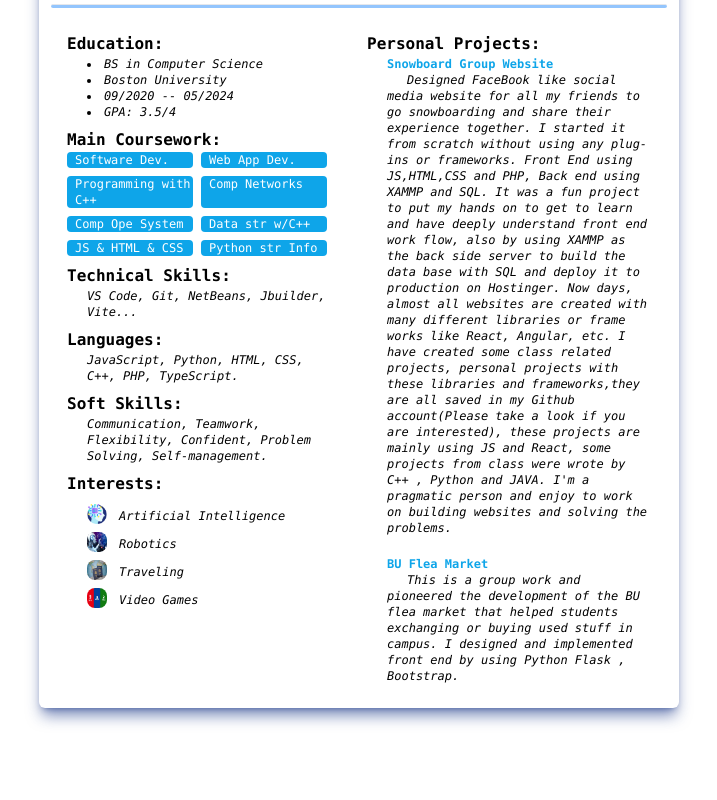
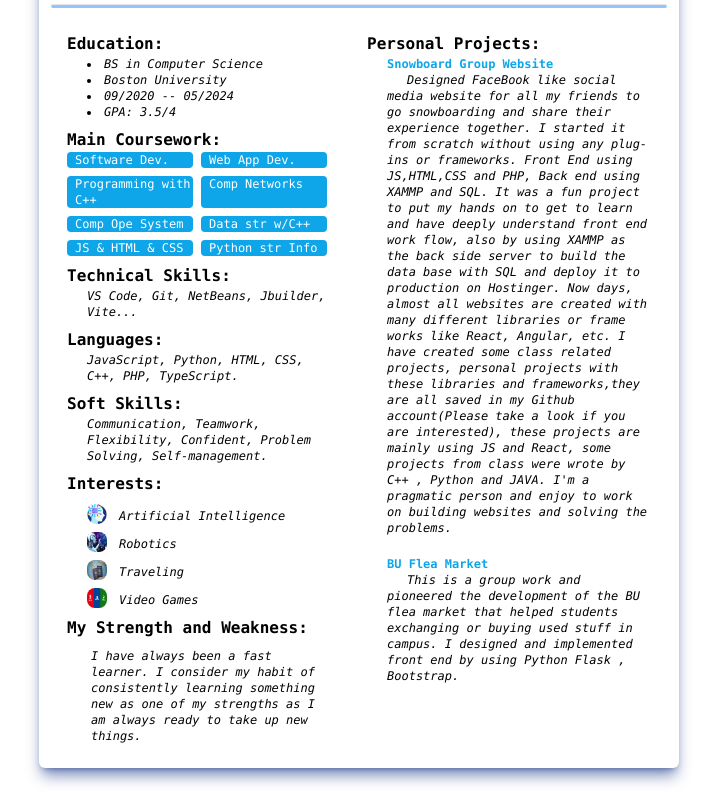
Before and after one commit to WengangFei/Wengang_Fei_CV, a React (Vite) app: page / in a window 1280 px wide. Shown: the part 236-1036 px from the top of the page, without its empty margins (281-998 px from the left). Before the commit the page ends 976 px from the top, so only its background shows below. Built offline with nearby package versions, Linux system fonts and the light colour scheme.

Commit message:
progressing

```diff
--- a/src/components/body.jsx
+++ b/src/components/body.jsx
@@ -85,10 +85,20 @@ export default function Body() {
                             Video Games
                         </p>
                     </div>
-
                 </div>
 
+                <div>
+                    <p className="font-bold mt-2 mb-2">My Strength and Weakness:</p>
+                    <div className="flex ml-3">
+                        <p className="text-xs italic ml-3">
+                            I have always been a fast learner. I consider my habit of
+                            consistently learning something new as one of my strengths
+                            as I am always ready to take up new things.
+                        </p>
+                    </div>
+                </div>
             </div>
+
             <div>
                  <div>
                     <p className="font-bold mt-2">Personal Projects:</p>
```
